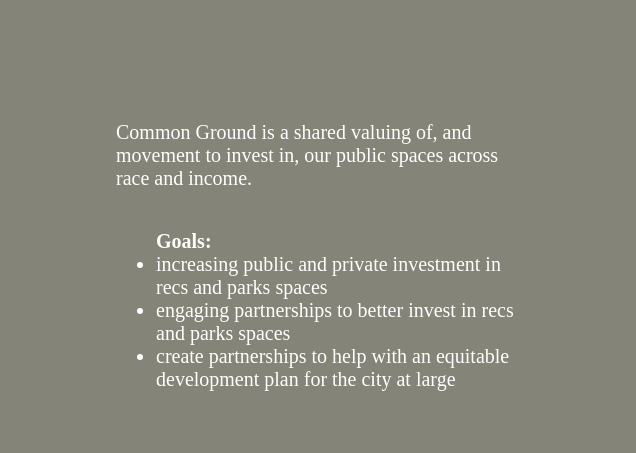
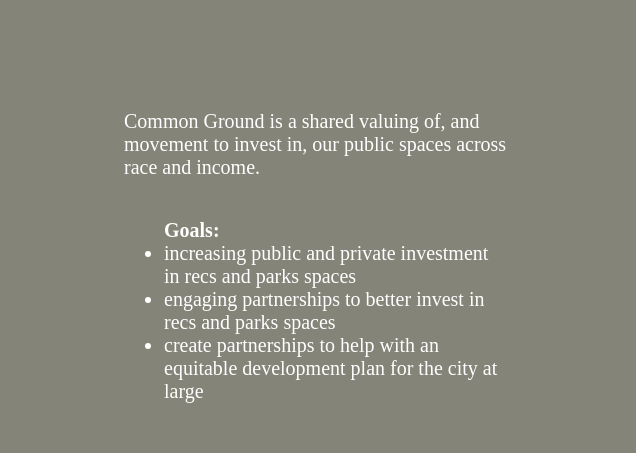
Before and after one commit to bjornmeansbear/common-ground, a plain HTML site: page index.html in a window 1280 px wide. Shown: the part 144-597 px from the top of the page, 644-1280 px from the left. Drawn offline with Linux system fonts and the light colour scheme.

Commit message:
better temp width

```diff
--- a/index.html
+++ b/index.html
@@ -68,7 +68,8 @@
       }
 
       .misc > * {
-        width: 20em;
+        width: 80%;
+        max-width: 20em;
       }
 
       .center {
```
